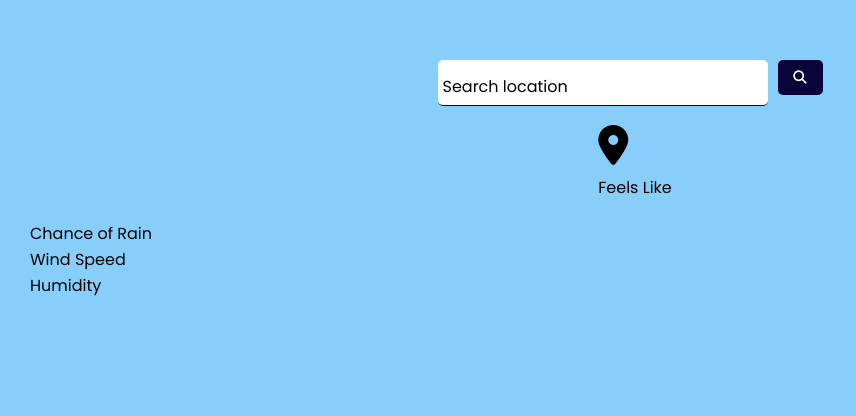
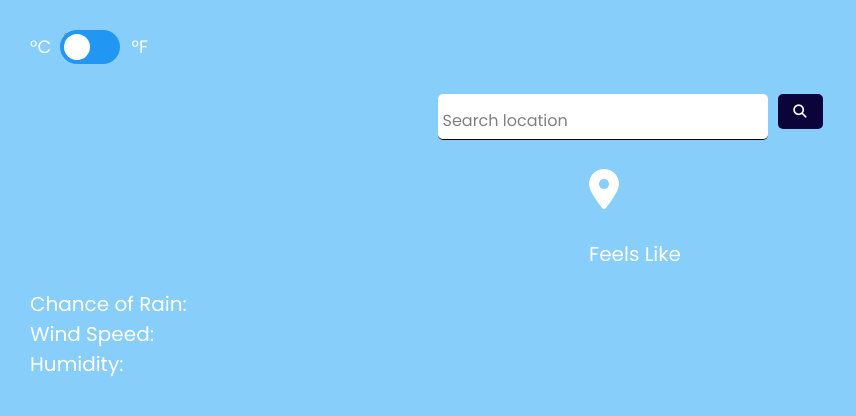
Before and after one commit to julianchso/odin-weather, a website built with webpack: page dist/index.html in a window 1280 px wide. Shown: the whole page, without its empty margins (0-856 px from the left). Built offline with nearby package versions, Linux system fonts and the light colour scheme; no server answers.

Commit message:
add temperature toggle css

```diff
--- a/src/apiFunctions.js
+++ b/src/apiFunctions.js
@@ -1,11 +1,12 @@
-import { renderLocation, clearInfo } from './render.js';
+import { clearInfo } from './render.js';
 
 // TODO: find a way to be local variable
-const apiCall = async function (location) {
+const apiForecastHourly = async function (location) {
   const apiKey = 'a1d41c729faca0f723357cd6979c2c45';
-  const noOfCalls = 1;
+  const noOfCalls = 10;
   const unitOfMeasurement = 'metric';
 
+  // refers to 4 day, hourly forecast in openWeatherAPI.
   const url = `https://api.openweathermap.org/data/2.5/forecast?q=${location}&APPID=${apiKey}&cnt=${noOfCalls}&units=${unitOfMeasurement}`;
 
   try {
@@ -22,4 +23,9 @@ const apiCall = async function (location) {
   }
 };
 
-export { apiCall };
+const convertCtoF = function (celsius) {
+  let fahrenheit = (celsius * 9) / 5 + 32;
+  return fahrenheit;
+};
+
+export { apiForecastHourly, convertCtoF };
--- a/src/index.js
+++ b/src/index.js
@@ -1,5 +1,5 @@
-import { apiCall } from './apiFunctions';
-import { renderData, clearInfo } from './render';
+import { apiForecastDaily, apiForecastHourly } from './apiFunctions';
+import { renderDataHourly, renderTemperature, clearInfo } from './render';
 
 // import { searchLocation } from './apiFunctions';
 import './styles/main.scss';
@@ -16,8 +16,8 @@ const getWeather = async function () {
       location = document.querySelector('#input--location').value;
     }
 
-    const weatherData = await apiCall(location);
-    await renderData(weatherData);
+    const weatherDataHourly = await apiForecastHourly(location);
+    await renderDataHourly(weatherDataHourly);
   } catch (err) {
     console.log(err);
   }
@@ -28,3 +28,6 @@ getWeather();
 
 const search__btn = document.querySelector('.btn--search');
 search__btn.addEventListener('click', getWeather);
+
+const temperatureToggle = document.querySelector('input[type="checkbox"]');
+temperatureToggle.addEventListener('change', renderTemperature);
--- a/src/render.js
+++ b/src/render.js
@@ -1,6 +1,6 @@
-import { apiCall } from './apiFunctions';
+import { apiForecastHourly, convertCtoF } from './apiFunctions';
 
-const renderData = async function (data) {
+const renderDataHourly = async function (data) {
   let city = data['city']['name'];
   let country = data['city']['country'];
   let weatherDesc = data['list'][0]['weather'][0]['description'];
@@ -11,15 +11,12 @@ const renderData = async function (data) {
   let humidity = data['list'][0]['main']['humidity'];
 
   const locationLabel = document.querySelector('.location--name');
-  console.log(locationLabel);
   let locationContent = document.createElement('h2');
   locationContent.setAttribute('class', 'location__title');
   locationContent.textContent = `${city}, ${country}`;
-  console.log(locationContent);
   locationLabel.append(locationContent);
 
   const weatherDescContent = document.querySelector('.weatherDesc');
-  console.log(weatherDescContent);
   weatherDescContent.textContent = `${weatherDesc}`;
 
   // TODO: change units C or F.
@@ -42,6 +39,15 @@ const renderData = async function (data) {
   input.value = '';
 };
 
+// TODO
+const renderTemperature = function (data) {
+  // let temperature = Math.round(data['list'][0]['main']['temp']);
+  // console.log(temperature);
+
+  const temperatureToggle = document.querySelector('input[type="checkbox"]');
+  console.log(temperatureToggle);
+};
+
 const clearInfo = function () {
   const info = document.querySelectorAll('.info');
 
@@ -50,4 +56,4 @@ const clearInfo = function () {
   }
 };
 
-export { renderData, clearInfo };
+export { renderDataHourly, renderTemperature, clearInfo };
--- a/src/styles/main.scss
+++ b/src/styles/main.scss
@@ -134,7 +134,88 @@ table {
 
 body {
   font-family: 'Poppins', Arial, Helvetica, sans-serif;
+  color: #fff;
   padding: 30px;
+}
+
+/* The switch - the box around the slider */
+.switch {
+  position: relative;
+  display: inline-block;
+  width: 60px;
+  height: 34px;
+  margin: 0 30px;
+}
+
+/* Hide default HTML checkbox */
+.switch input {
+  opacity: 100;
+  width: 100;
+  height: 100;
+}
+
+/* The slider */
+.slider {
+  position: absolute;
+  cursor: pointer;
+  top: 0;
+  left: 0;
+  right: 0;
+  bottom: 0;
+  background-color: #2196f3;
+  -webkit-transition: 0.4s;
+  transition: 0.4s;
+}
+
+.slider:before {
+  position: absolute;
+  content: '';
+  height: 26px;
+  width: 26px;
+  left: 4px;
+  bottom: 4px;
+  background-color: white;
+  -webkit-transition: 0.4s;
+  transition: 0.4s;
+}
+
+.switch:before {
+  content: '°C';
+  position: absolute;
+  left: -30px;
+  top: 7.5px;
+  font-size: 18px;
+}
+
+.switch:after {
+  content: '°F';
+  position: absolute;
+  right: -28px;
+  top: 7.5px;
+  font-size: 18px;
+}
+
+input:checked + .slider {
+  background-color: #2196f3;
+}
+
+input:focus + .slider {
+  box-shadow: 0 0 1px #2196f3;
+}
+
+input:checked + .slider:before {
+  -webkit-transform: translateX(26px);
+  -ms-transform: translateX(26px);
+  transform: translateX(26px);
+}
+
+/* Rounded sliders */
+.slider.round {
+  border-radius: 34px;
+}
+
+.slider.round:before {
+  border-radius: 50%;
 }
 
 .infoCtn {
@@ -151,6 +232,10 @@ body {
   text-align: left;
 }
 
+.details-info {
+  font-size: 20px;
+}
+
 .location {
   font-size: 40px;
   padding-bottom: 10px;
@@ -158,8 +243,9 @@ body {
   flex-direction: row;
 }
 
-.mainInfo > .weatherDesc {
-  padding-bottom: 10px;
+.weatherDesc {
+  padding-bottom: 20px;
+  font-size: 20px;
 }
 
 .extraInfo {
@@ -168,6 +254,10 @@ body {
 
 .temperature {
   font-size: 100px;
+}
+
+.padding-bottom10px {
+  padding-bottom: 10px;
 }
 
 .details-info {
@@ -244,3 +334,7 @@ input:not(:focus):valid ~ .label--floating {
   padding: 0 0.125em;
   opacity: 50%;
 }
+
+.label--style {
+  color: rgba(128, 128, 128, 1);
+}
```
Also changed, not shown: dist/index.html, dist/main.js.
